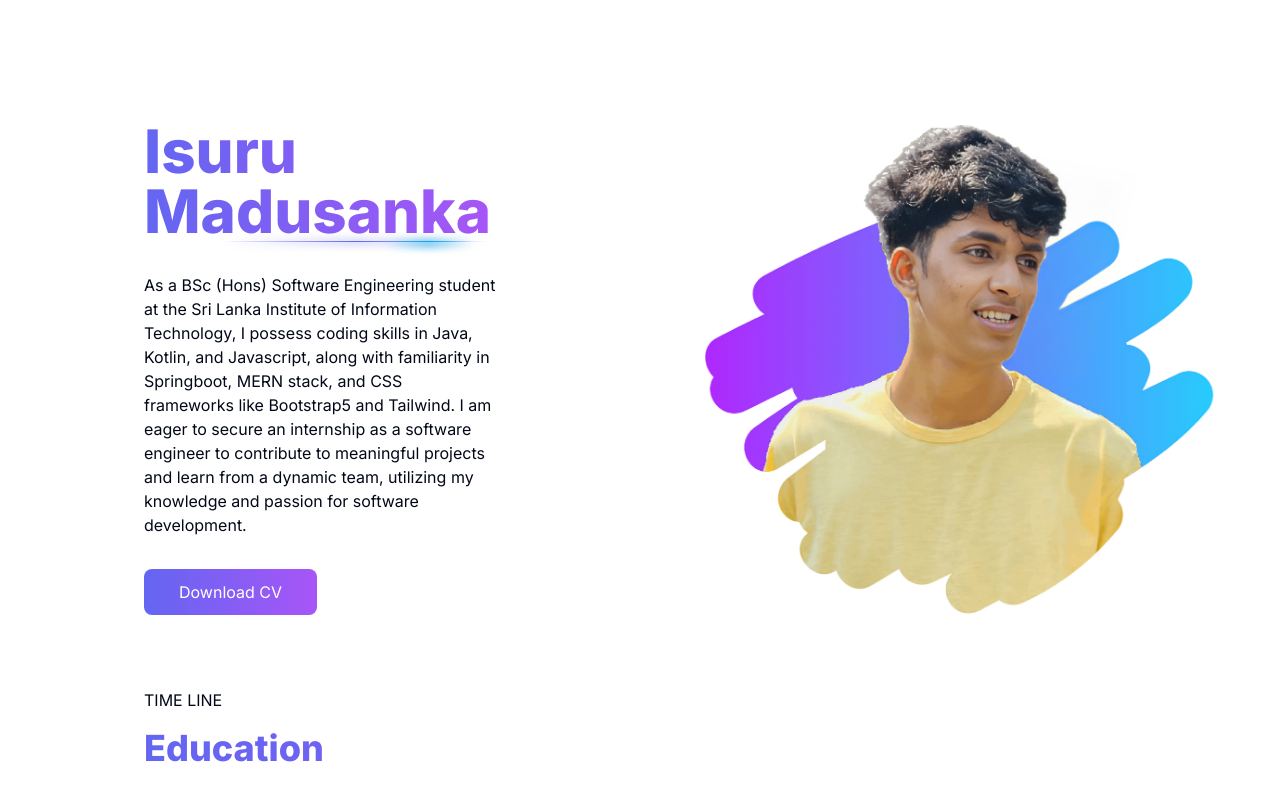
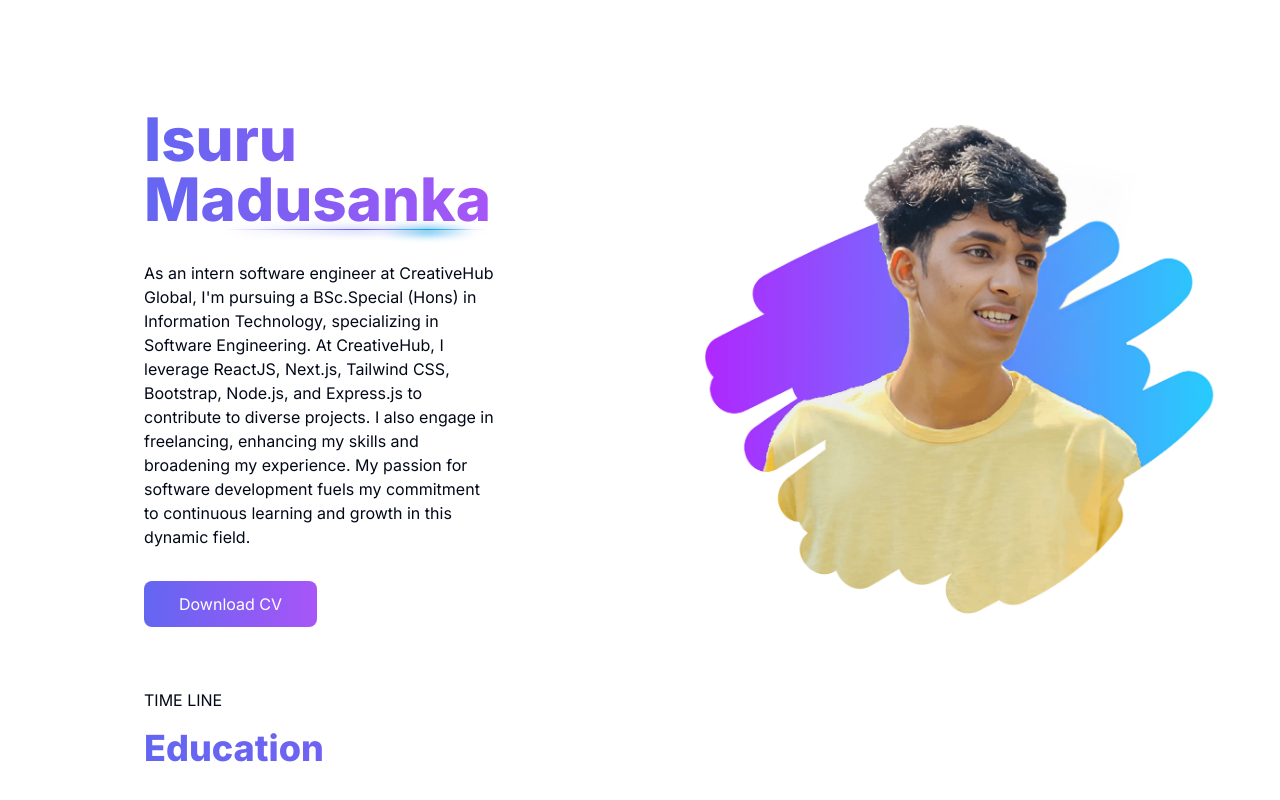
Before and after one commit to IsuruX98/Next.js-Portfolio, a Next.js app: page / in a window 1280 px wide. Shown: the top 800 px of the page. Built offline with nearby package versions, Linux system fonts and the light colour scheme.

Commit message:
description changed

```diff
--- a/components/Hero.tsx
+++ b/components/Hero.tsx
@@ -19,13 +19,14 @@ const Hero = () => {
           </div>
 
           <div>
-            As a BSc (Hons) Software Engineering student at the Sri Lanka
-            Institute of Information Technology, I possess coding skills in
-            Java, Kotlin, and Javascript, along with familiarity in Springboot,
-            MERN stack, and CSS frameworks like Bootstrap5 and Tailwind. I am
-            eager to secure an internship as a software engineer to contribute
-            to meaningful projects and learn from a dynamic team, utilizing my
-            knowledge and passion for software development.
+            As an intern software engineer at CreativeHub Global, I'm pursuing a
+            BSc.Special (Hons) in Information Technology, specializing in
+            Software Engineering. At CreativeHub, I leverage ReactJS, Next.js,
+            Tailwind CSS, Bootstrap, Node.js, and Express.js to contribute to
+            diverse projects. I also engage in freelancing, enhancing my skills
+            and broadening my experience. My passion for software development
+            fuels my commitment to continuous learning and growth in this
+            dynamic field.
           </div>
           <div>
             <button className="p-[3px] relative">
```
